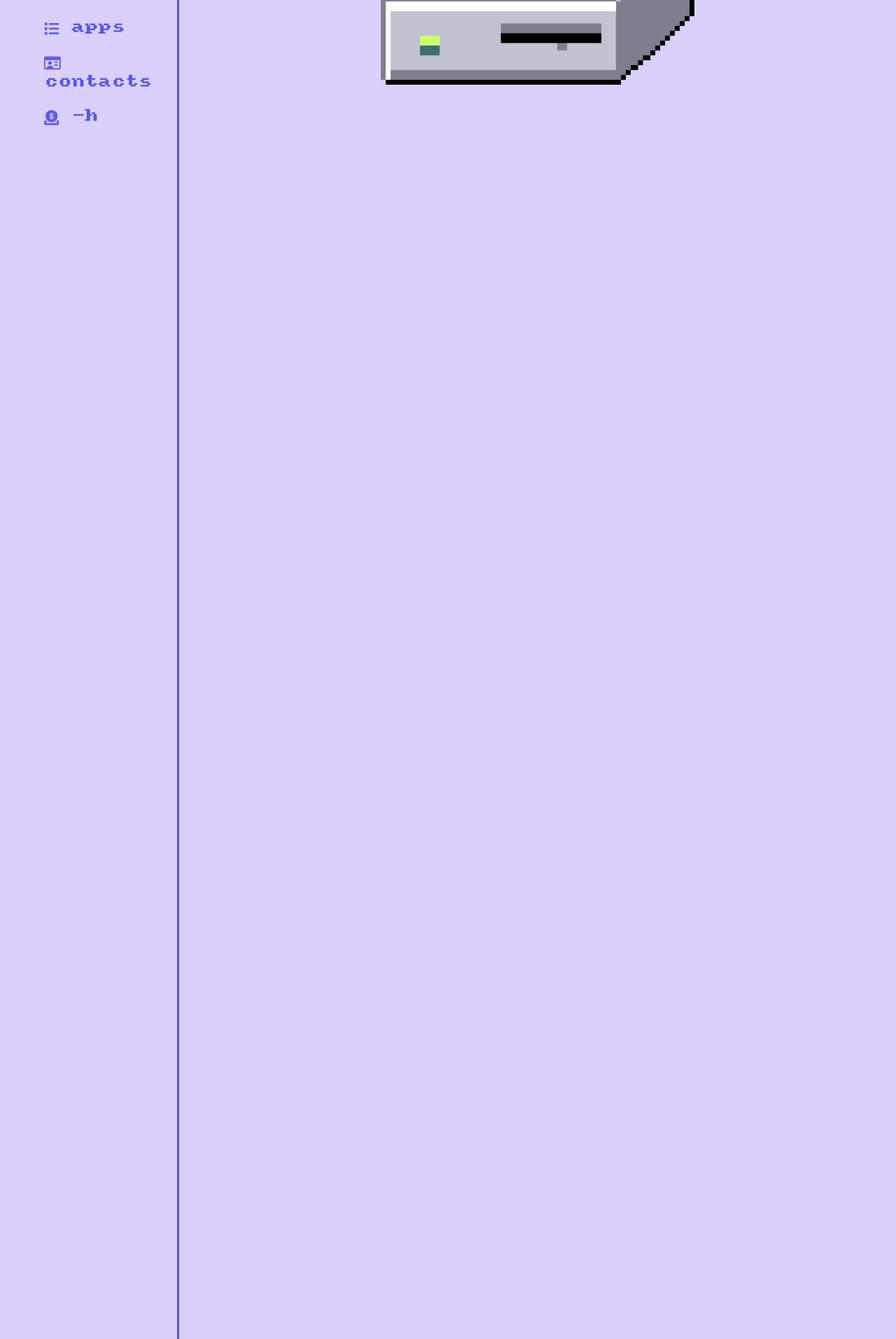
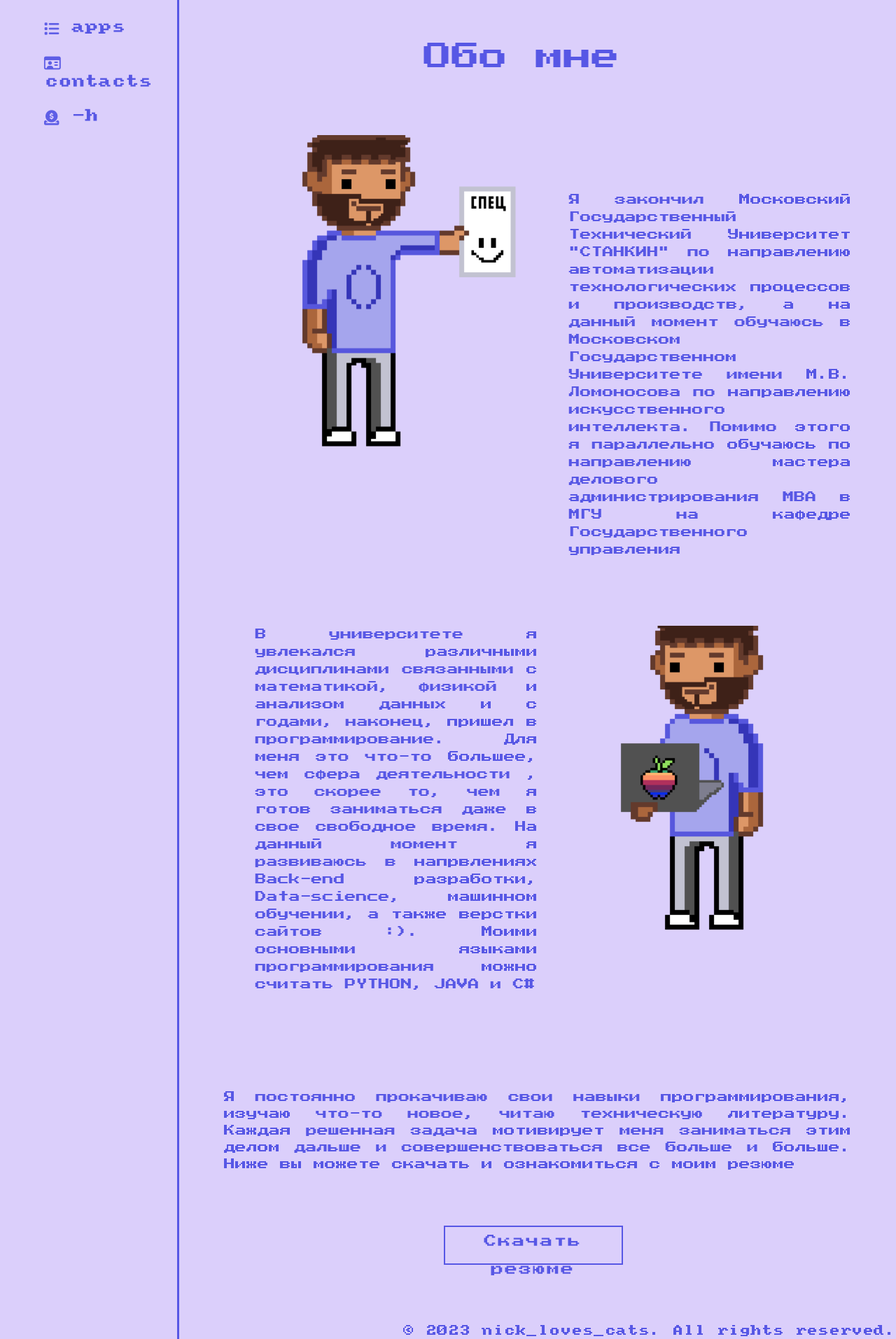
Before and after one commit to nikita20002000/my_web, a Django app: page /about in a window 1280 px wide; the page is wider, and only the part inside the window is pictured. Shown: the part 407-2320 px from the top of that part at 70% size. Run offline with Django 4.2, Linux system fonts and the light colour scheme; some libraries are stand-ins or nearby versions.

Commit message:
3 Commit

```diff
--- a/main/static/main/css/about.css
+++ b/main/static/main/css/about.css
@@ -75,26 +75,175 @@ main {
     height: 100%;
 }
 
+
+
 .features {
     float: left;
-    display: flex;
-    justify-content: center;
-
     color: #5757e5;
-    margin-top: 40px;
+    margin-top: 5%;
     margin-left: 5%;
     margin-right: 5%;
     width: 70%;
-
+    text-align: center;
 }
 
 .features img{
     justify-content: center;
-    margin-top: 40px;
-    /*margin-left: 5%;*/
-    /*margin-right: 5%;*/
-    width: 35vw;
+
+    width: 20vw;
+    height: 40vh;
+
 }
+
+
+.features h1 {
+    margin-top: 10vh;
+    font-family: "rus_amstrad";
+    margin-right: 5%;
+}
+
+
+.info_ab_me_1 {
+    float: left;
+    color: #5757e5;
+    margin-left: 5%;
+    margin-right: 5%;
+    margin-top: 10vh;
+    width: 70%;
+    font-family: "amstrad";
+    position: relative;
+}
+
+.info_ab_me_1 img{
+    width: 50%;
+    height: 60%;
+
+}
+
+.info_ab_me_1 p{
+    float: right;
+    margin-top: 80px;
+    width: 45%;
+    margin-left: 5%;
+    font-family: "rus_amstrad", serif;
+    font-size: 16px;
+    text-align: justify;
+    line-height: 25px;
+}
+
+
+
+.info_ab_me_2 {
+    float: left;
+    color: #5757e5;
+    margin-top: 80px;
+    margin-left: 5%;
+    margin-right: 5%;
+    width: 70%;
+    font-family: "rus_amstrad";
+    position: relative;
+}
+
+.info_ab_me_2 p{
+    float: left;
+    width: 45%;
+    margin-left: 5%;
+    font-family: "rus_amstrad", serif;
+    font-size: 16px;
+    text-align: justify;
+    line-height: 25px;
+}
+
+
+.info_ab_me_2 img{
+    width: 50%;
+    height: 60%;
+
+}
+
+
+
+
+#final_text{
+    font-family: "rus_amstrad", serif;
+    float: left;
+    color: #5757e5;
+    margin-left: 5%;
+    margin-right: 5%;
+    margin-top: 15vh;
+    width: 70%;
+    text-align: justify;
+}
+
+.wrapper{
+    float: left;
+    color: #5757e5;
+    margin-top: 60px;
+    margin-left: 5%;
+    margin-right: 5%;
+    width: 70%;
+    justify-content: center;
+}
+
+.wrapper a{
+    display: block;
+    width: 20vw;
+    justify-content: center;
+    height: 7vh;
+    line-height: 40px;
+    font-size: 18px;
+    font-family: "rus_amstrad";
+    text-decoration: none;
+    color: #5757e5;
+    border: 2px solid #5757e5;
+    letter-spacing: 2px;
+    text-align: center;
+    position: relative;
+    transition: all .35s;
+    margin-left: 35%;
+}
+
+.wrapper a span{
+  position: relative;
+    justify-content: center;
+  z-index: 2;
+}
+
+.wrapper a:after{
+  position: absolute;
+  content: "";
+  top: 0;
+  left: 0;
+  width: 0;
+  height: 100%;
+  background: #5757e5;
+  transition: all .35s;
+}
+
+.wrapper a:hover{
+  color: #fff;
+}
+
+.wrapper a:hover:after{
+  width: 100%;
+}
+
+
+footer {
+    float: left;
+    color: #5757e5;
+    margin-top: 80px;
+    margin-left: 20%;
+
+    width: 60%;
+    position: center;
+}
+
+footer p {
+    font-family: amstrad;
+    text-align: right ;
+}
+
 
 @font-face {
     font-family: "amstrad";
--- a/main/templates/main/about.html
+++ b/main/templates/main/about.html
@@ -21,7 +21,6 @@
     <script src="https://kit.fontawesome.com/29c67175bf.js" crossorigin="anonymous"></script>
 </head>
 <body>
-    <div class="page">
         <aside>
             <img src="{% static 'main/img/cat_gif.gif' %}" alt="Лого">
 
@@ -44,37 +43,43 @@
     <main>
         <div class="features">
             <img src="{% static 'main/img/retro_pc_README.gif' %}" alt="">
+            <h1>
+                Обо мне
+            </h1>
         </div>
 
-        <table class="f">
-            <tr>
-                <td>
-                    <img src="{% static 'main/img/first_nick.png' %}" alt="">
-                </td>
-                <td>
-                    <h2>
-                       Я закончил Московский Государственный Технический Университет "СТАНКИН" по направлению автоматизации технологических процессов и производств, а на данный момент
-                        обучаюсь в Московском Государственном Университете имени М.В. Ломоносова по направлению искусственного интеллекта. Помимо этого я параллельно обучаюсь по направлению
-                        мастера делового администрирования MBA в МГУ на кафедре Государственного управления
-                    </h2>
-                </td>
-            </tr>
-            <tr>
-                <td>
-                    <h2>
-                        В университете я увлекался различными дисциплинами связанными с математикой, физиков и анализом данных и с годами, наконец, пришел в программирование. Для меня это что-то большее, чем сфера деятельности
-                        , это скорее то, чем я готов заниматься даже в свое свободное время. На данный момент я развиваюсь в напрвлениях Back-end разработки, Data-science, машинном обучении,
-                        а также верстки сайтов :). Моими основными языками программирования можно считать PYTHON, JAVA и C#
-                    </h2>
-                </td>
-                <td>
-                    <img src="{% static 'main/img/second_nick.png' %}" alt="">
-                </td>
-            </tr>
-    </table>
-        <div class="lastimg">
-            <img src="{% static 'main/img/third_nick.png' %}" alt="">
+        <div class="info_ab_me_1">
+            <img src="{% static 'main/img/first_nick_gif.gif' %}" alt="">
+            <p>
+                Я закончил Московский Государственный Технический Университет "СТАНКИН" по направлению автоматизации технологических процессов и производств, а на данный момент
+                обучаюсь в Московском Государственном Университете имени М.В. Ломоносова по направлению искусственного интеллекта. Помимо этого я параллельно обучаюсь по направлению
+                мастера делового администрирования MBA в МГУ на кафедре Государственного управления
+            </p>
         </div>
+
+        <div class="info_ab_me_2">
+            <p>
+                В университете я увлекался различными дисциплинами связанными с математикой, физикой и анализом данных и с годами, наконец, пришел в программирование. Для меня это что-то большее, чем сфера деятельности
+                , это скорее то, чем я готов заниматься даже в свое свободное время. На данный момент я развиваюсь в напрвлениях Back-end разработки, Data-science, машинном обучении,
+                а также верстки сайтов :). Моими основными языками программирования можно считать PYTHON, JAVA и C#
+            </p>
+            <img src="{% static 'main/img/second_nick_gif.gif' %}" alt="">
+        </div>
+
+
+        <p id="final_text">
+            Я постоянно прокачиваю свои навыки программирования, изучаю что-то новое, читаю техническую литературу. Каждая решенная задача мотивирует меня заниматься этим делом дальше и совершенствоваться все больше и больше. Ниже вы можете скачать и ознакомиться с моим резюме
+        </p>
+
+        <div class="wrapper">
+            <a href="{% static 'main/files/nov_n.pdf' %}" download><span>Скачать резюме</span></a>
+        </div>
+
     </main>
+        <footer class="page_end">
+            <p>
+                © 2023 nick_loves_cats. All rights reserved.
+            </p>
+        </footer>
 </body>
 </html>
--- a/main/templates/main/index.html
+++ b/main/templates/main/index.html
@@ -52,9 +52,6 @@
                 <img src="{% static 'main/img/main_page_neither.png' %}" alt="">
                 <p id="main_text_1">
                     Привет! Я рад приветствовать тебя на моей собственной ВЕБ-странице. Здесь представлено множество возможностей и функций, которые в будущем будут совершенствоваться и пополнятся. Мой блог от начала и до конца посвящен программированию!<br>
-                    <br>
-                    <br>
-
                     ( ° ∀ ° )ﾉﾞ
                 </p>
                 <p id="main_text_2">
```
Also changed, not shown: main/static/main/css/main.css (+18 -18 lines), main/static/main/img/first_nick_gif.gif (added), main/static/main/img/pixel_nick_2.png (added), main/static/main/img/save_resume_button.png (added), main/static/main/img/second_nick_gif.gif (added), 1 other file.
